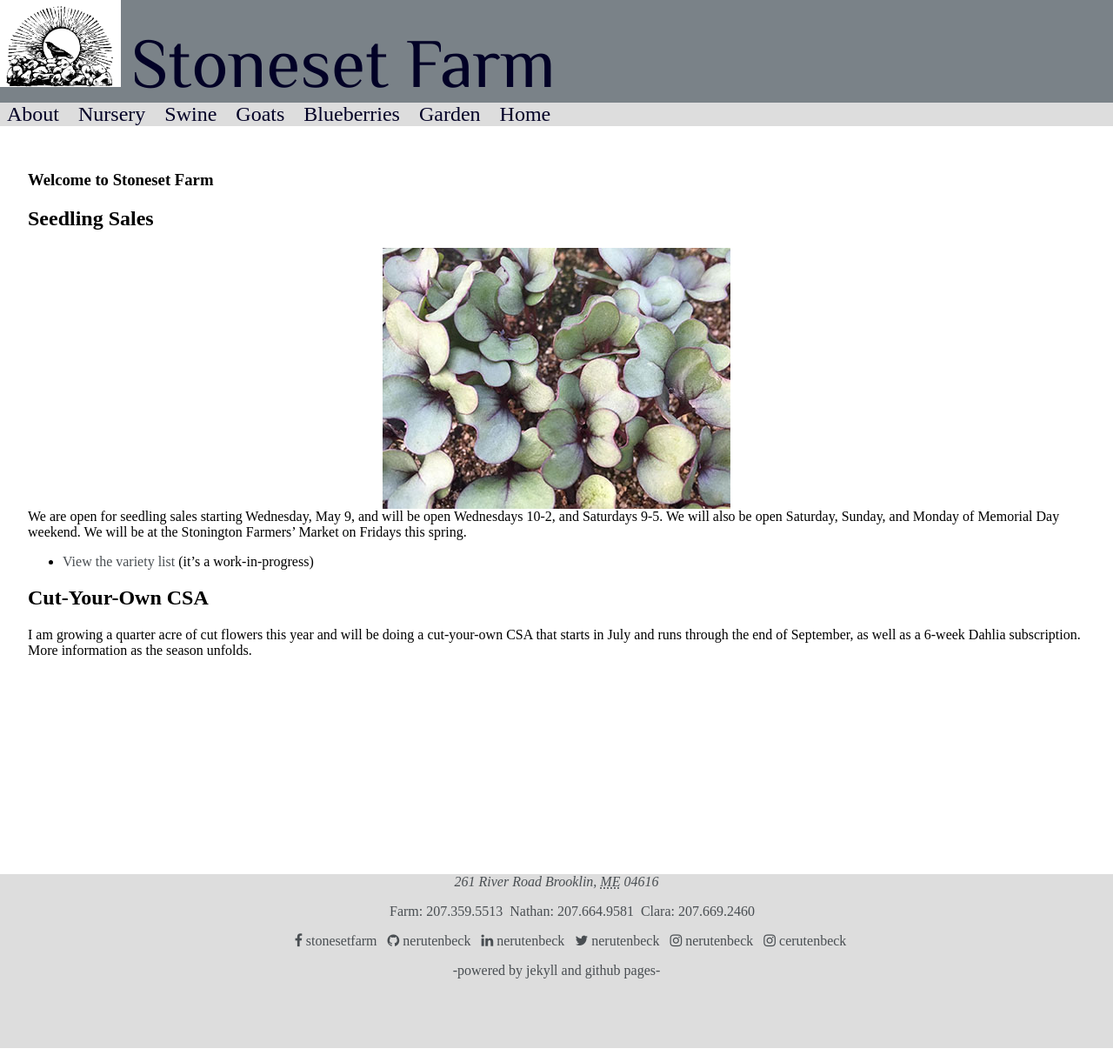
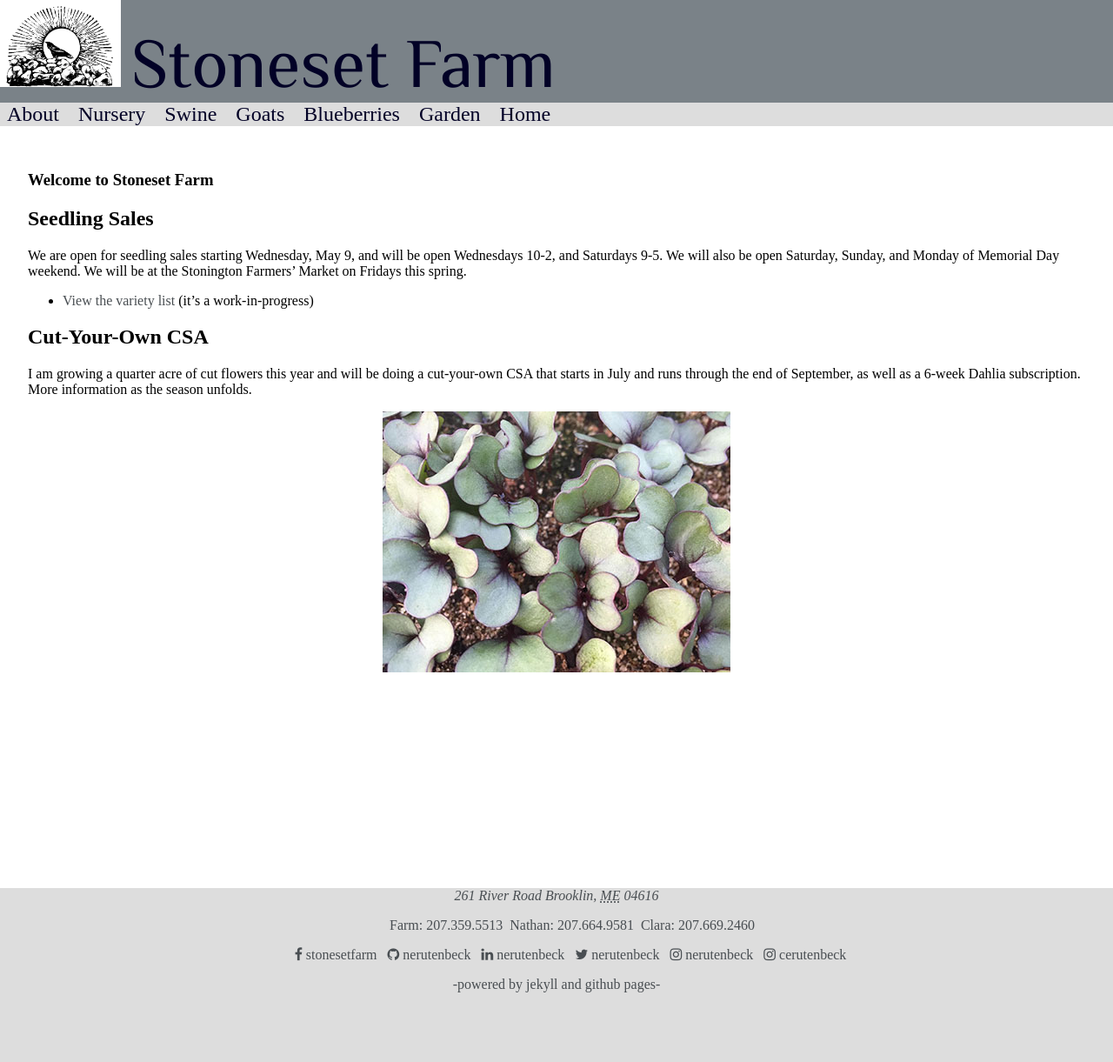
Before and after one commit to stonesetfarm/stonesetfarm.github.io, a Jekyll site: the page built from index.md, in a window 1280 px wide. Shown: the whole page at 87% size. Built offline with Jekyll 4.4.1, drawn with Linux system fonts in a browser that asks for light colours; nearby versions of some CDN libraries; some web fonts are replaced.

Commit message:
Update index.md

```diff
--- a/index.md
+++ b/index.md
@@ -4,10 +4,11 @@ layout: page
 ---
 # Welcome to Stoneset Farm
 ## Seedling Sales
-![seedling](/assets/images/seedling-400.jpg)
 We are open for seedling sales starting Wednesday, May 9, and will be open Wednesdays 10-2, and Saturdays 9-5. We will also be open Saturday, Sunday, and Monday of Memorial Day weekend. We will be at the Stonington Farmers’ Market on Fridays this spring.
 
 * [View the variety list](https://docs.google.com/document/d/1hokT20-DOiCzJk0jXILHkg_kjQ0xzQq65AMgC7nXAhg/edit) (it's a work-in-progress)
 
 ## Cut-Your-Own CSA
 I am growing a quarter acre of cut flowers this year and will be doing a cut-your-own CSA that starts in July and runs through the end of September, as well as a 6-week Dahlia subscription. More information as the season unfolds.
+
+![seedling](/assets/images/seedling-400.jpg)
```
